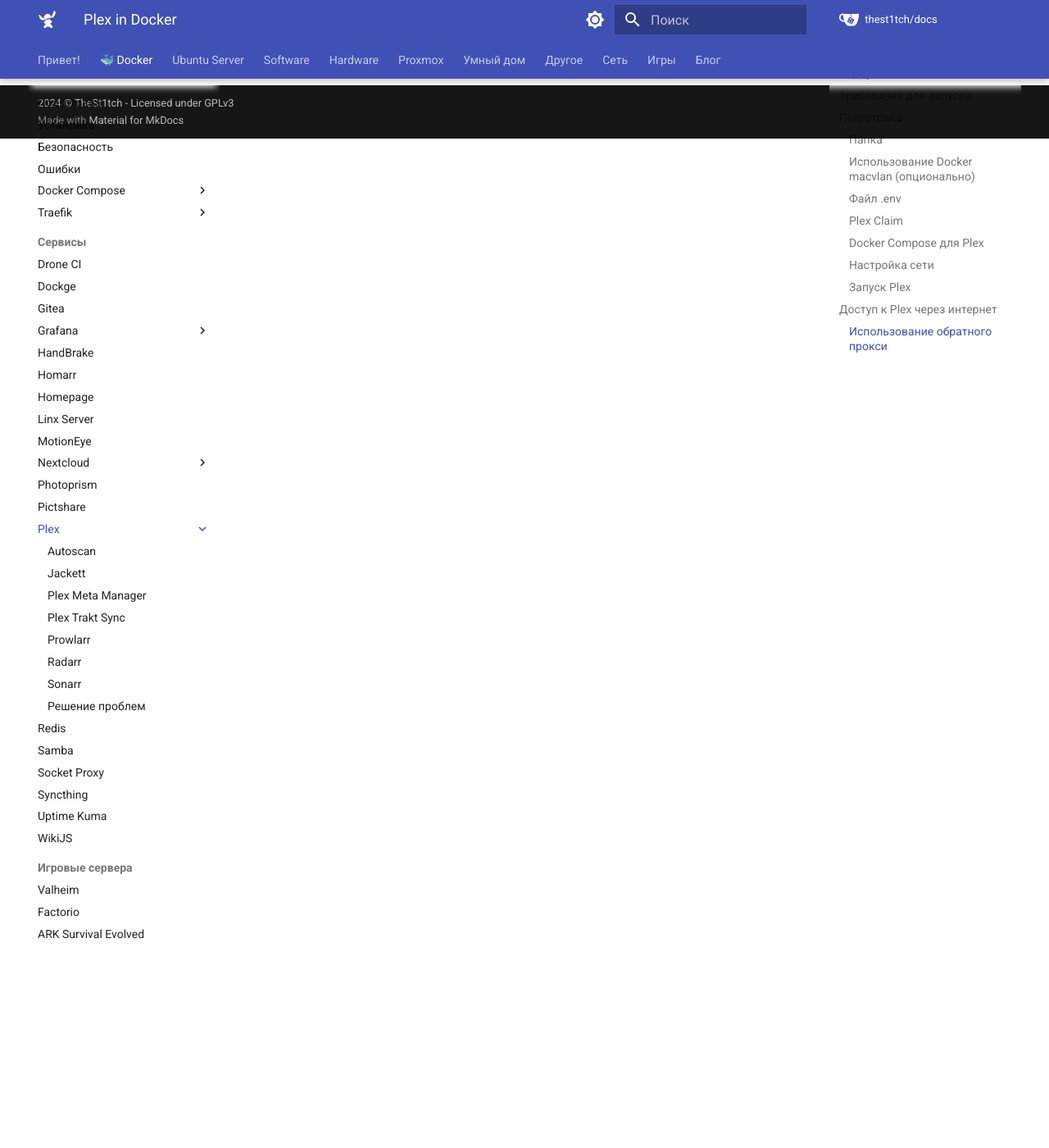
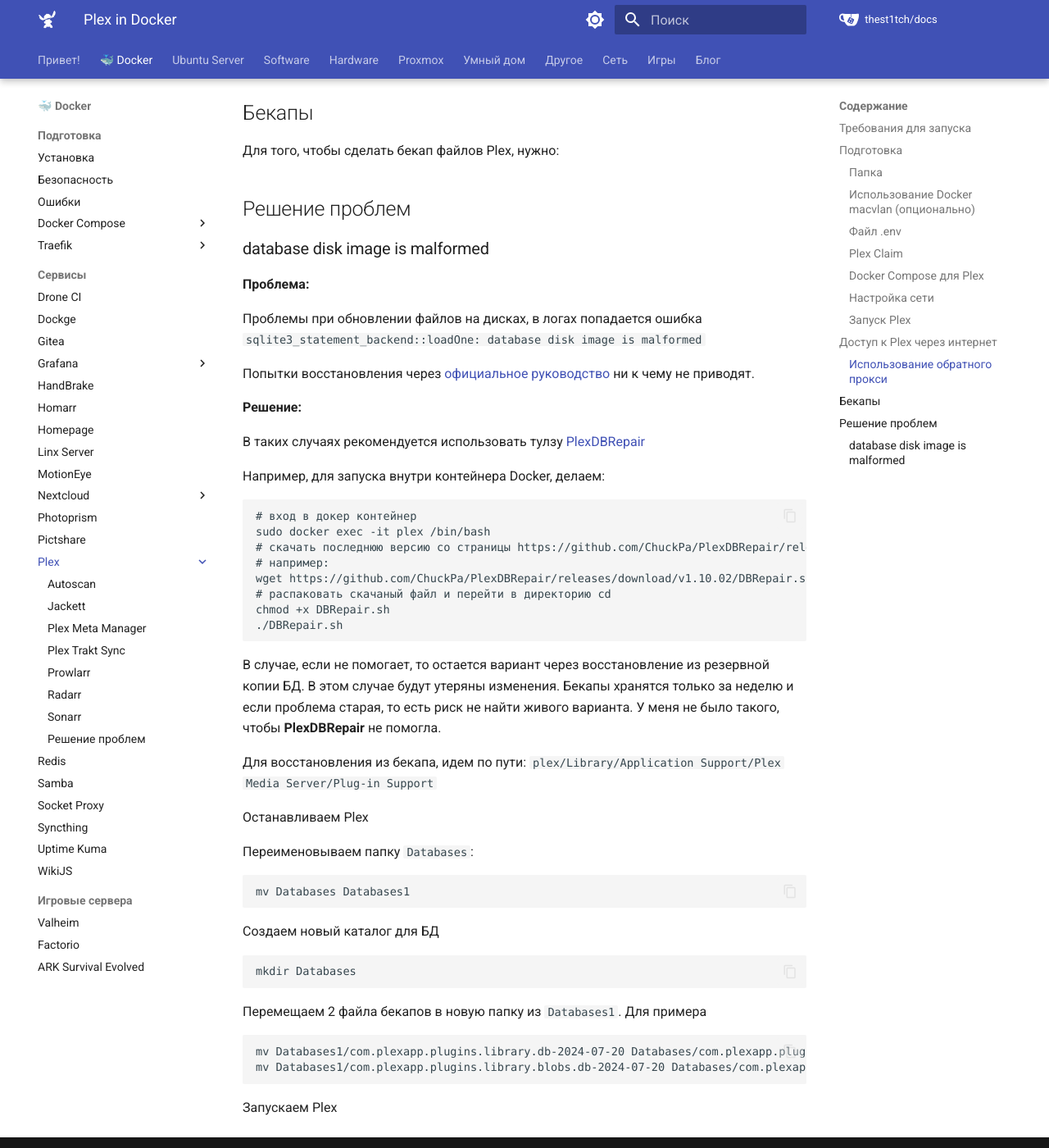
Before and after one commit to TheSt1tch/docs, an MkDocs documentation site: the page built from docs/docker/plex/index.md, in a window 1280 px wide and 1400 px high, scrolled down 4714 px. Shown: the whole window at 82% size. Built offline with MkDocs 1.6.1 and Material for MkDocs 9.7.7, drawn with Linux system fonts in a browser that asks for light colours; some web fonts are replaced.

Commit message:
добавил восстановление ДБ

````diff
--- a/docs/docker/plex/index.md
+++ b/docs/docker/plex/index.md
@@ -145,3 +145,58 @@
 Другой безопасный способ доступа к Plex - использовать обратный прокси. Но для этого нужно доменное имя или DDNS.
 
 Можно использовать NGINX или Traefik. NGINX прост в настройке, но не гибок. Я рекомендую [Traefik](../traefik/index.md).
+
+## Бекапы
+
+Для того, чтобы сделать бекап файлов Plex, нужно:
+
+
+
+
+## Решение проблем
+
+### database disk image is malformed
+
+**Проблема:**
+
+Проблемы при обновлении файлов на дисках, в логах попадается ошибка `sqlite3_statement_backend::loadOne: database disk image is malformed`
+
+Попытки восстановления через [официальное руководство](https://support.plex.tv/articles/repair-a-corrupted-database/) ни к чему не приводят.
+
+**Решение:**
+
+В таких случаях рекомендуется использовать тулзу [PlexDBRepair](https://github.com/ChuckPa/PlexDBRepair)
+
+Например, для запуска внутри контейнера Docker, делаем:
+
+```
+# вход в докер контейнер
+sudo docker exec -it plex /bin/bash
+# скачать последнюю версию со страницы https://github.com/ChuckPa/PlexDBRepair/releases/latest
+# например:
+wget https://github.com/ChuckPa/PlexDBRepair/releases/download/v1.10.02/DBRepair.sh
+# распаковать скачаный файл и перейти в директорию cd
+chmod +x DBRepair.sh
+./DBRepair.sh
+```
+
+В случае, если не помогает, то остается вариант через восстановление из резервной копии БД. В этом случае будут утеряны изменения. Бекапы хранятся только за неделю и если проблема старая, то есть риск не найти живого варианта. У меня не было такого, чтобы **PlexDBRepair** не помогла.
+
+Для восстановления из бекапа, идем по пути: `plex/Library/Application Support/Plex Media Server/Plug-in Support`
+
+Останавливаем Plex
+
+Переименовываем папку `Databases`:
+```
+mv Databases Databases1
+```
+Создаем новый каталог для БД
+```
+mkdir Databases
+```
+Перемещаем 2 файла бекапов в новую папку из `Databases1`. Для примера
+```
+mv Databases1/com.plexapp.plugins.library.db-2024-07-20 Databases/com.plexapp.plugins.library.db
+mv Databases1/com.plexapp.plugins.library.blobs.db-2024-07-20 Databases/com.plexapp.plugins.library.blobs.db
+```
+Запускаем Plex
````
